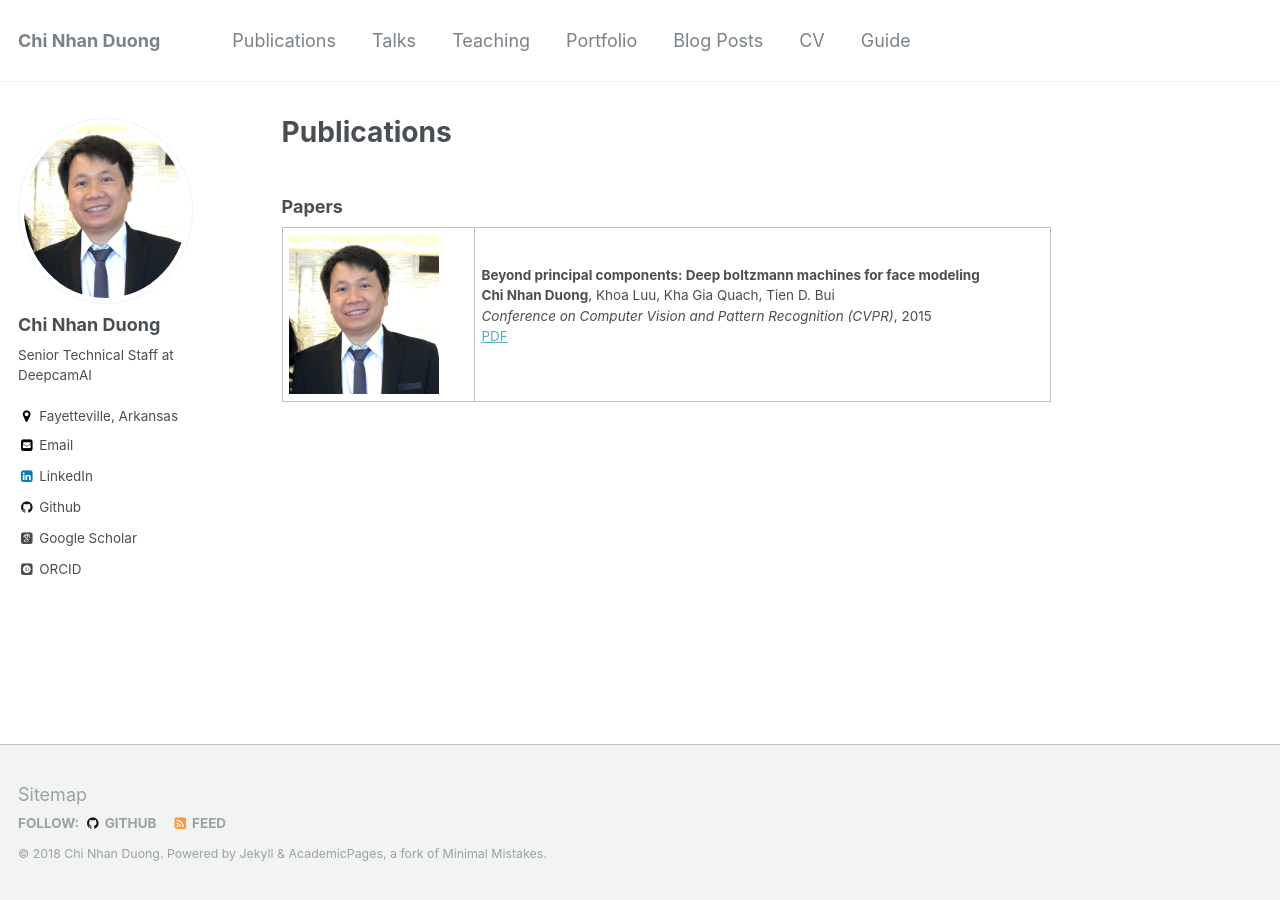
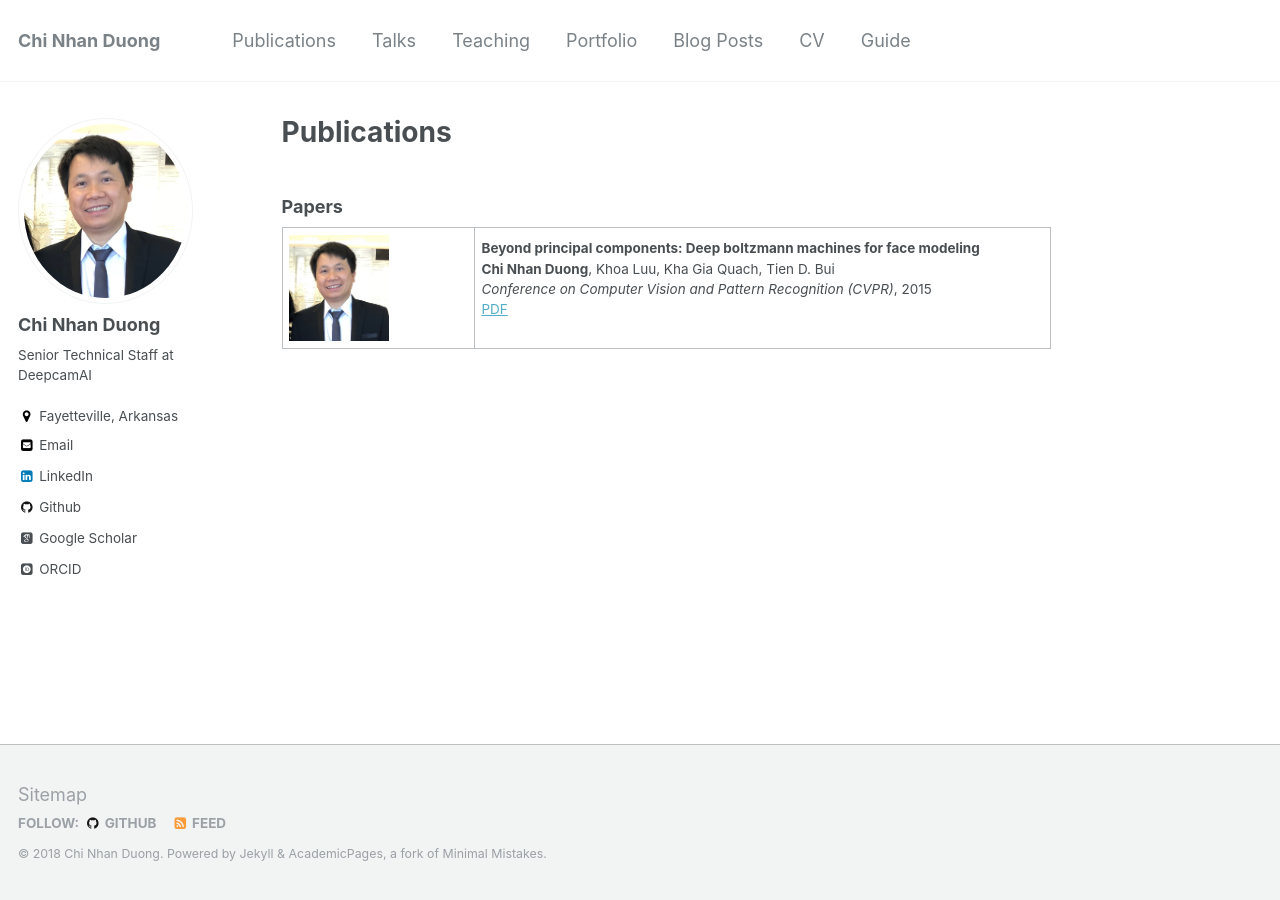
Before and after one commit to dcnhan/dcnhan.github.io, a Jekyll site: the page built from _pages/publications.md, in a window 1280 px wide. Built offline with Jekyll 4.4.1, drawn with Linux system fonts in a browser that asks for light colours; some web fonts are replaced.

Commit message:
Build website

```diff
--- a/_pages/publications.md
+++ b/_pages/publications.md
@@ -7,7 +7,7 @@ author_profile: true
 ### Papers
 
 <table width="900" align="center" border="0">
-<td width="25%" valign="top"><img src="/images/dcnhan.png" alt="game" width="150" height="120" style="border-style: none">
+<td width="25%" valign="top"><img src="/images/dcnhan.png" alt="game" width="100" height="80" style="border-style: none">
 <td width="75%" valign="top">
 <p><heading><strong>Beyond principal components: Deep boltzmann machines for face modeling</strong></heading><br>
 <strong> Chi Nhan Duong</strong>, Khoa Luu, Kha Gia Quach, Tien D. Bui<br>
```
